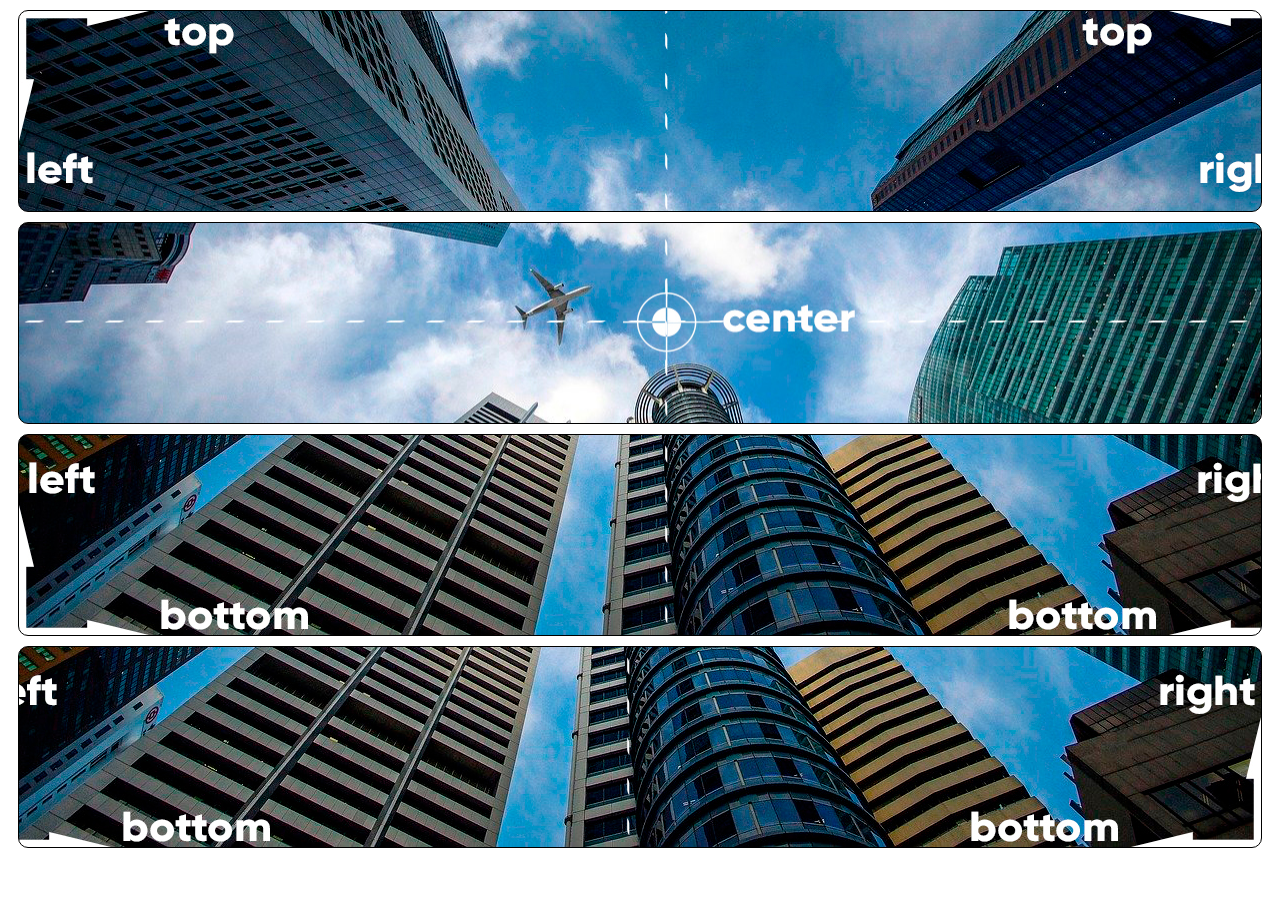
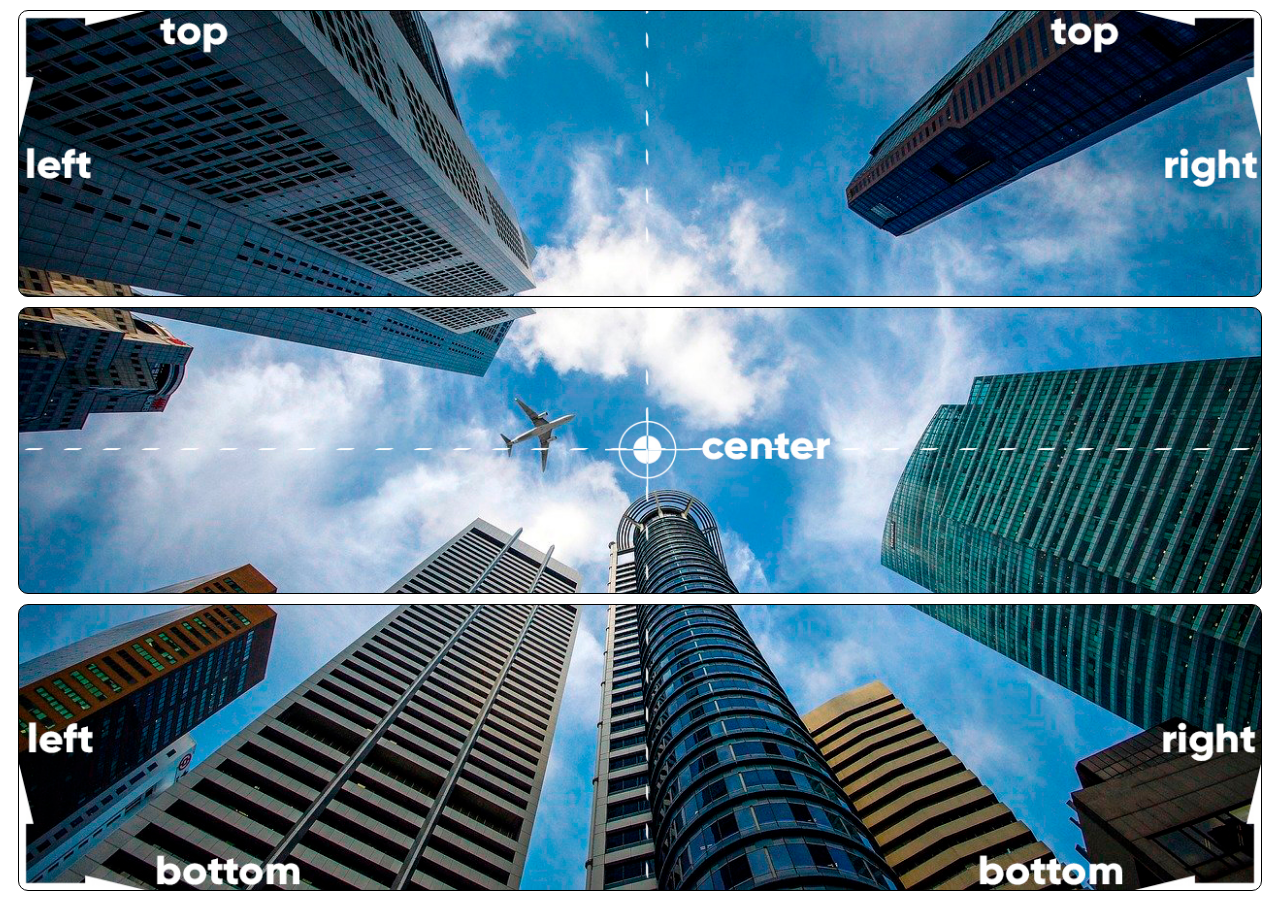
Before and after one commit to BrunoReis25/HTML-CSS, a plain HTML site: page exercícios/ex022/fundo003.html in a window 1280 px wide. Before the commit the page ends 858 px from the top, so only its background shows below. Drawn offline with Linux system fonts and the light colour scheme.

Commit message:
alteracao das divs

```diff
--- a/exercícios/ex022/fundo003.html
+++ b/exercícios/ex022/fundo003.html
@@ -8,10 +8,12 @@
       <style>
             div.bloco {
                   background-image: url("imagens/wallpaper003.jpg");
-                  height: 200px;
+                  height: 285px;
                   border: 1px solid black;
                   border-radius: 10px;
                   margin: 10px;
+                  background-size: cover;
+                  background-repeat: no-repeat;
             }
 
             div#q1{
@@ -42,8 +44,5 @@
       <div class="bloco" id="q3">
 
       </div>
-      <div class="bloco" id="q4">
-
-      </div>
 </body>
 </html>
```
